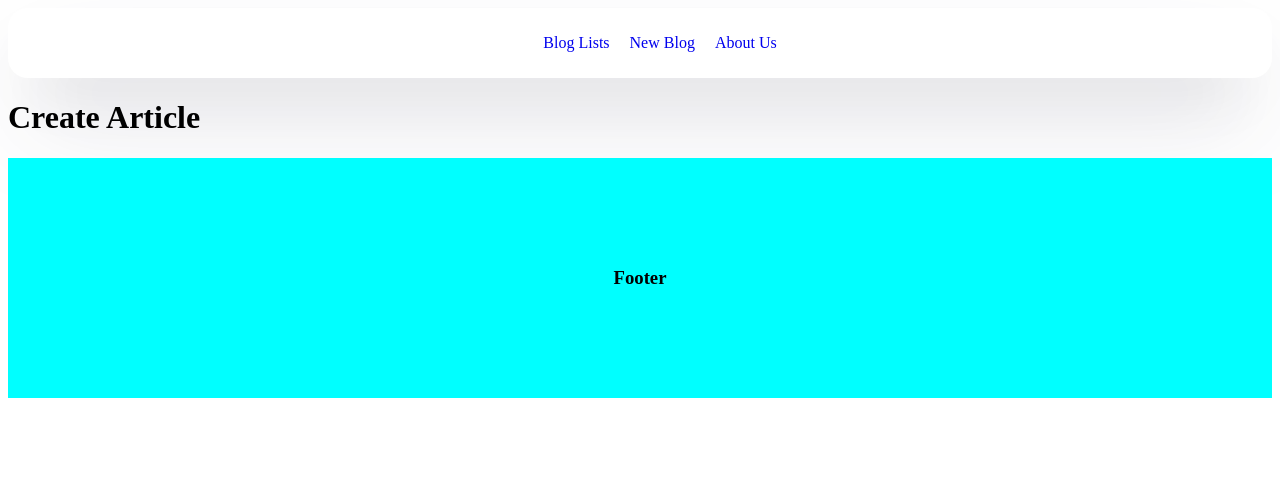
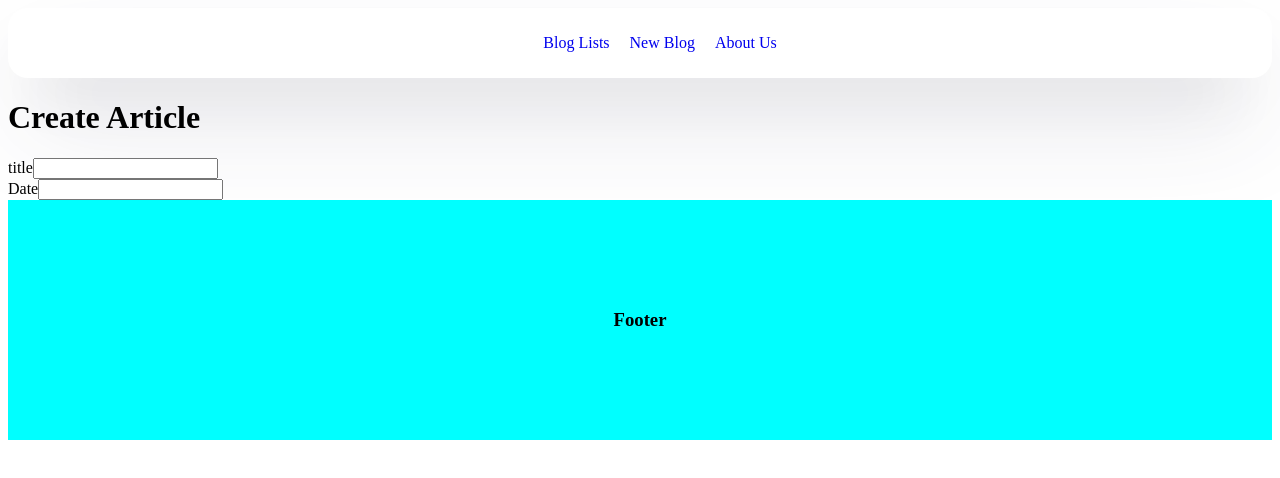
Before and after one commit to MohammadVaseti/React-Projects, a React (Vite) app in the folder 02-Website/website/: page /article/create-article in a window 1280 px wide. Shown: the top 478 px of the page. Built offline with nearby package versions, Linux system fonts and the light colour scheme.

Commit message:
repo updated

```diff
--- a/02-Website/website/src/pages/createArticle/CreateAricle.jsx
+++ b/02-Website/website/src/pages/createArticle/CreateAricle.jsx
@@ -1,11 +1,44 @@
+import { useState } from "react";
 import Footer from "../../Components/Footer/footer";
 import Navbar from "../../Components/Navbar/navbar";
 import styled from "../createArticle/createArticle.module.css";
 const CreateArticle = () => {
+  const [article, setArticle] = useState({
+    title: "",
+    date: "",
+  });
+
+  const handleChange = (e) => {
+    switch (e.target.name) {
+      case "title":
+        setArticle({
+          title: e.target.value,
+        });
+
+        break;
+
+      case "date":
+        setArticle({
+          date: e.target.value,
+        });
+
+        break;
+    }
+    console.log(article);
+  };
+
   return (
     <>
       <Navbar />
       <h1>Create Article</h1>
+      <div>
+        <label>title</label>
+        <input name="title" onChange={handleChange} type="text"></input>
+      </div>
+      <div>
+        <label>Date</label>
+        <input name="date" onChange={handleChange} type="text"></input>
+      </div>
       <Footer />
     </>
   );
```
